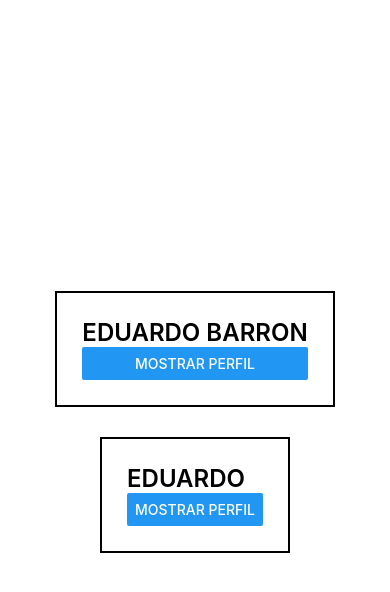
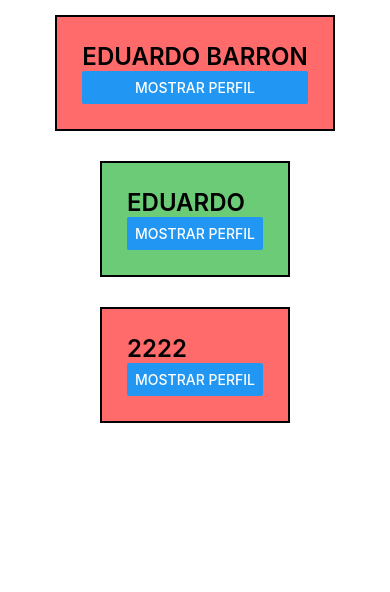
Before and after one commit to Eduardo-Barron-Mendoza/PM203, a React Native app in the folder Practica5/miapp2/: screen / in a window 390 px wide. Shown: the top 592 px of the page. Built offline with nearby package versions, Linux system fonts and the light colour scheme.

Commit message:
Practica 8 Terminada

```diff
--- a/Practica5/miapp2/App.js
+++ b/Practica5/miapp2/App.js
@@ -13,29 +13,18 @@ export default function App() {
   return (
     <View style={styles.container}>
 
-      {/* <Text>------------ Componentes Nativos ------------</Text>
-      <Image source={require('./assets/wave.png')} />
-      <Text>Hola mundo React Native</Text>
-      <Text>------------ Componentes Nativos ------------</Text>
 
-      <Text>------------ Componente Propio simple ------------</Text>
-      <Saludo></Saludo>
-
-      <Text>------------ Componente Propio simple ------------</Text>
-      <Saludo2></Saludo2>
-
-      <Text>------------ Componente Propio Perfil ------------</Text> */}
-
-
-      <Perfil nombre="Eduardo Barron" carrera="Sistemas" materia="Programacion Movil" cuatri="9"></Perfil>
+      <Perfil estiloExt={styles.tarjetaRoja} nombre="Eduardo Barron" carrera="Sistemas" materia="Programacion Movil" cuatri="9"></Perfil>
 
 
       <Perfil
+      estiloExt={styles.tarjetaVerde}
       nombre="Eduardo"
       carrera="Sistemas"
       materia="Programacion Movil"
       cuatri="9"></Perfil>
 
+      <Perfil estiloExt={styles.tarjetaRoja} nombre="2222" carrera="Sistemas" materia="Programacion Movil" cuatri="9"></Perfil>
 
 
 
@@ -51,6 +40,10 @@ const styles = StyleSheet.create({
     flex: 1,
     backgroundColor: '#fff',
     alignItems: 'center',
-    justifyContent: 'center',
+    justifyContent: 'flex-start',
+    flexDirection:'column'
   },
+
+  tarjetaRoja:{backgroundColor:'#FF6B6B'},
+  tarjetaVerde:{backgroundColor:'#6BCB77'},
 });
--- a/Practica5/miapp2/components/Perfil.js
+++ b/Practica5/miapp2/components/Perfil.js
@@ -4,11 +4,11 @@
 import { View, Text, Button, StyleSheet } from 'react-native';
 import React, {useState} from 'react';
 
-export const Perfil=({nombre,carrera,materia,cuatri})=>{
+export const Perfil=({nombre,carrera,materia,cuatri, estiloExt})=>{
     const[mostrar, setMostrar] = useState(false);
 
     return (
-        <View style={styles.tarjeta}>
+        <View style={[styles.tarjeta, estiloExt]}>
 
         <Text style={styles.nombre}>{nombre}</Text>
 
```
